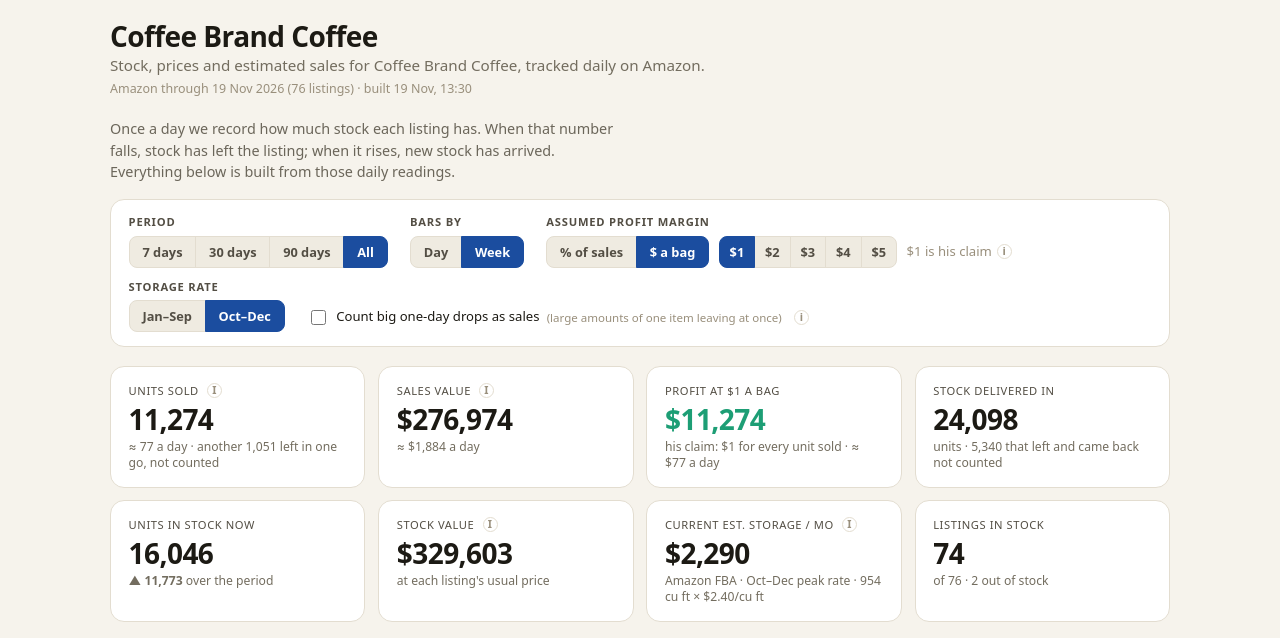
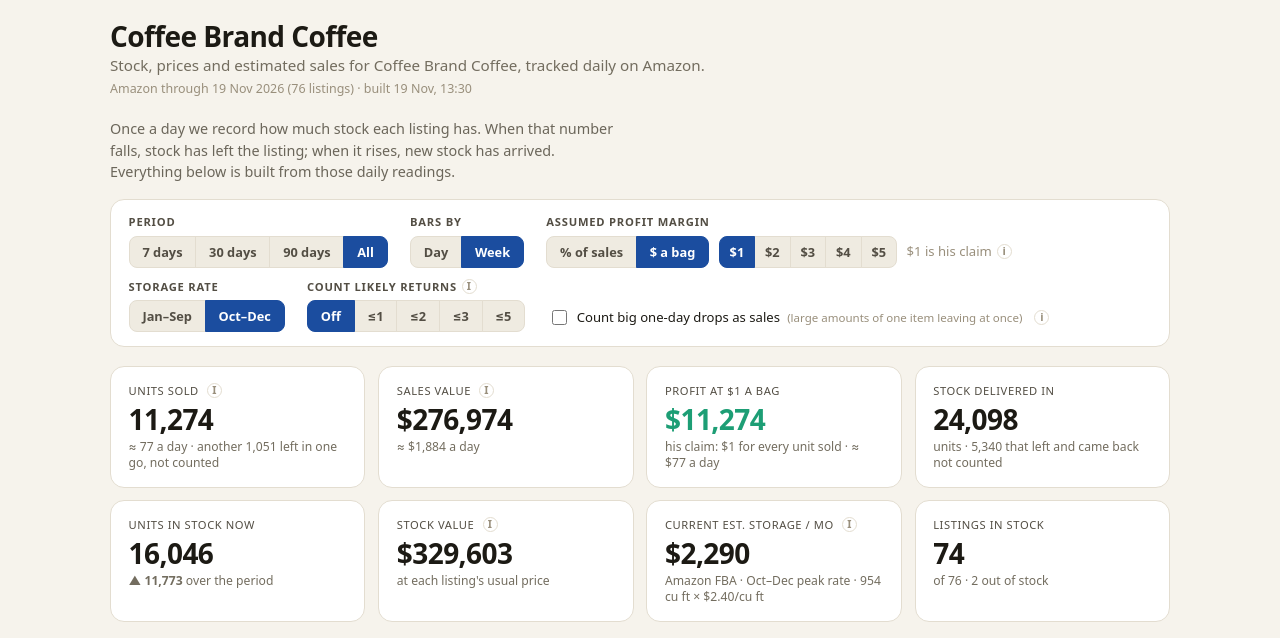
Before and after one commit to jerminaldecline/jerminaldecline, a plain HTML site: page public/coffee.html in a window 1280 px wide. Shown: the part 130-768 px from the top of the page. Drawn offline with Linux system fonts and the light colour scheme.

Commit message:
coffee: optional "count likely returns" toggle (off by default)
Adds a viewer control (Off / <=1 / <=2 / <=3 / <=5 units) that treats a small
stock re-entry as a likely customer return and nets it off Units sold, Sales
value and Profit. Only re-entries on a listing that sold in the prior ~14 days
and is NOT building up stock qualify (so obvious restock dribbles do not count),
and a return cannot exceed what that listing sold in the window.

Off by default and clearly a what-if: our own analysis found most small
re-entries actually arrive inside catalogue-wide restock deliveries, so this
most likely overstates returns. The tooltip and "How to read this" note say so;
the charts and per-listing figures stay raw.

Co-Authored-By: Claude Opus 4.8 <noreply@anthropic.com>
(cherry picked from commit 49d444f0775a9f1b68cbb41c599efec34d5fa641)

```diff
--- a/public/coffee.html
+++ b/public/coffee.html
@@ -264,6 +264,14 @@ tr.row.sel td{background:linear-gradient(var(--accent-2-bg),var(--accent-2-bg)),
         <button type="button" data-store="base" aria-pressed="false">Jan–Sep</button>
         <button type="button" data-store="peak" aria-pressed="false">Oct–Dec</button>
       </div></div>
+    <div class="ctl"><span class="ctl-label">Count likely returns<i class="info" data-tip="Off by default, and a what-if rather than a measured figure. When a few units re-enter a listing that is currently selling — and not being restocked — they could be customer returns rather than a delivery. Turn this on to treat any re-entry of the chosen size or fewer, on an item that was selling and not building up stock, as a return and take it off the sales total. Note: in this data most small re-entries actually arrive as part of catalogue-wide restock deliveries, so this most likely overstates returns — treat it as a generous upper bound, not a count.">i</i></span>
+      <div class="seg" role="group" aria-label="Count likely returns against sales">
+        <button type="button" data-ret="0" aria-pressed="true">Off</button>
+        <button type="button" data-ret="1" aria-pressed="false">≤1</button>
+        <button type="button" data-ret="2" aria-pressed="false">≤2</button>
+        <button type="button" data-ret="3" aria-pressed="false">≤3</button>
+        <button type="button" data-ret="5" aria-pressed="false">≤5</button>
+      </div></div>
     <label class="check"><input type="checkbox" id="bulkChk"> Count big one-day drops as sales <small>(large amounts of one item leaving at once)</small><i class="info" data-tip="Now and then 40 or more units of one item — at least half of what the listing had — disappear between one day's reading and the next. A fall that large and sudden is unusual for everyday sales: it could be a single bulk order, or it could be stock being moved elsewhere (his own shop, a wholesale buyer, or another Amazon warehouse). The stock count on its own can't tell which. These drops are shown separately in amber and left out of the sales totals unless you tick the box. If the same amount returns to the listing within four weeks, it is treated as a temporary move and left out of both the drop and the delivery figures.">i</i></label>
   </div>
 
@@ -341,6 +349,7 @@ tr.row.sel td{background:linear-gradient(var(--accent-2-bg),var(--accent-2-bg)),
       <li><b>Units sold</b> is stock going down a few units at a time between two readings. When 40 or more units — and at least half of a listing — vanish in a single day, that is too big and sudden to read as everyday sales: it may be a single bulk order, or it may be stock moved elsewhere, and the count can't tell which. We show those drops separately in amber as <b>left in one go</b>, and keep them out of sales unless you tick the box.</li>
       <li><b>Stock that leaves and comes back</b> is left out of everything. A count can collapse one day and rebuild over the following weeks — for example when Amazon moves stock between its warehouses. When a listing's stock climbs back within four weeks of a big drop, neither the drop nor the return is counted.</li>
       <li><b>Sales value</b> is units sold multiplied by the price each one actually sold for — a clearance that held for a few days counts at the clearance price, while a one-day price blip is ignored. <b>Profit</b> is just that sales value times the margin you pick above, or a flat $1 to $5 a unit in the $-a-bag mode; it starts at the $1 a unit he has said he makes. That is an illustrative figure you set — not a calculation of his real costs, Amazon's fees or tax — and neither it nor the sales value is an actual figure from the business.</li>
+      <li><b>Count likely returns</b> is an option above, off by default. A few units re-entering a listing that is already selling — and not being restocked — could be customer returns rather than a delivery, so when it is on, re-entries up to the size you choose are treated as returns and taken off <b>Units sold</b>, <b>Sales value</b> and <b>Profit</b>. Only listings that sold in the previous couple of weeks and are not building up stock qualify. It is a what-if you switch on, not a measured figure: in this data most small re-entries arrive as part of a wider restock delivery, so it most likely overstates returns. The charts and the per-listing figures still show the raw stock movements.</li>
       <li><b>vs prior</b> compares the period with the same number of days immediately before it, when enough readings exist.</li>
       <li><b>Sales and a delivery on the same day net off.</b> Stock is counted once a day, so we see only the day's net change, not the separate movements inside it. If 10 units sell and 20 arrive, the count rises by 10, so we record a delivery of 10 and no sale — the 10 sales are hidden inside the restock. <b>Units sold</b> and <b>stock delivered in</b> are therefore minimums, higher than shown on any day where selling and restocking both happen.</li>
       <li>Days with no usable reading are skipped, and a fall across a gap is booked on the day the next reading landed. Weekly bars group days by the week starting Monday.</li>
@@ -357,7 +366,7 @@ const MONTHS=['Jan','Feb','Mar','Apr','May','Jun','Jul','Aug','Sep','Oct','Nov',
 const FAM=[['K-Cups','var(--f-kcups)'],['Ground','var(--f-ground)'],['Whole Bean','var(--f-wb)'],['Other','var(--f-other)']];
 const famColor=f=>{const m=FAM.find(x=>x[0]===f);return m?m[1]:'var(--f-other)'};
 const BULK_MIN=40, BULK_SHARE=0.5, WEEK_ABOVE=45, PRICE_MIN_RUN=3;
-const state={period:0,margin:15,mode:'bag',bag:1,bulk:false,store:(new Date().getMonth()>=9?'peak':'base'),day:null,daySort:{key:'sl',dir:'desc'},group:'auto',sort:{key:'sold',dir:'desc'},sel:null,fam:'all',oos:false,q:''};
+const state={period:0,margin:15,mode:'bag',bag:1,bulk:false,returns:0,store:(new Date().getMonth()>=9?'peak':'base'),day:null,daySort:{key:'sl',dir:'desc'},group:'auto',sort:{key:'sold',dir:'desc'},sel:null,fam:'all',oos:false,q:''};
 let DATA=null, CH={};
 
 const fmtU=n=>Math.round(n).toLocaleString('en-US');
@@ -413,6 +422,25 @@ function deriveSku(s, days, cap){
   // a remnant too small to be a big drop is ordinary selling during the round-trip
   for(let i=0;i<n;i++) if(bulk[i]>0 && bulk[i]<BULK_MIN){ sold[i]+=bulk[i]; bulk[i]=0; }
   s.sold=sold; s.bulk=bulk; s.rest=rest; s.ret=ret;
+  // Likely-returns tag (2026-11-20, user option): the SIZE of each small re-entry
+  // that looks more like a customer return than a restock — the listing was SELLING
+  // in the prior ~14 days and NOT building up stock over that window. Size is kept
+  // here; the page deducts the ones <= the threshold the viewer picks (threshold-
+  // independent so it needn't recompute). NB our own analysis found most small
+  // re-entries actually arrive inside catalogue-wide restock deliveries, so this
+  // leans high — it is an opt-in what-if, not a measured returns figure.
+  const RET_WIN=14, retSale=new Array(n).fill(0), ks=[];
+  for(let i=0;i<n;i++) if(s.stock[i]!=null) ks.push(i);
+  for(let p=1;p<ks.length;p++){
+    const i=ks[p]; if(rest[i]<=0) continue;
+    let priorSold=0, vStart=s.stock[ks[p-1]];
+    for(let q=p-1;q>=1;q--){
+      if(toT(days[i])-toT(days[ks[q-1]])>RET_WIN*dayMs) break;
+      priorSold+=sold[ks[q]]; vStart=s.stock[ks[q-1]];
+    }
+    if(priorSold>0 && s.stock[ks[p-1]]-vStart<=0) retSale[i]=rest[i];
+  }
+  s.retSale=retSale;
   // Value each day's sales at the price that HELD for >= PRICE_MIN_RUN in-stock
   // readings (the same rule the price log uses), carried forward across one-day
   // buy-box flaps and gaps: a clearance lasting a few days is valued at the
@@ -463,14 +491,17 @@ function aggregate(c,[i0,i1]){
   const days=c.days.slice(i0,i1+1), n=days.length;
   const sold=new Array(n).fill(0), bulk=new Array(n).fill(0), rest=new Array(n).fill(0), gross=new Array(n).fill(0), grossBulk=new Array(n).fill(0);
   const byFam={}, famSold={}; FAM.forEach(f=>{byFam[f[0]]=new Array(n).fill(0); famSold[f[0]]=0;});
-  let onHand=0,onHandVal=0,onHandCuft=0,capped=0,inStock=0,oos=0,unknown=0,retU=0,ohDelta=0;
+  let onHand=0,onHandVal=0,onHandCuft=0,capped=0,inStock=0,oos=0,unknown=0,retU=0,retSaleU=0,retSaleVal=0,ohDelta=0;
   const rows=[];
   for(const s of c.skus){
-    const p=s.price||0; let sl=0,bk=0,rs=0,oo=0,rg=0;
+    const p=s.price||0; let sl=0,bk=0,rs=0,oo=0,rg=0,rr=0,rrV=0;
     for(let i=0;i<n;i++){ const j=i0+i, ep=(s.effPrice&&s.effPrice[j]!=null)?s.effPrice[j]:p;
       sold[i]+=s.sold[j]; bulk[i]+=s.bulk[j]; rest[i]+=s.rest[j]; retU+=s.ret[j]; gross[i]+=s.sold[j]*ep; grossBulk[i]+=s.bulk[j]*ep;
       sl+=s.sold[j]; bk+=s.bulk[j]; rs+=s.rest[j]; rg+=(s.sold[j]+(state.bulk?s.bulk[j]:0))*ep; if(s.stock[j]===0) oo++;
+      if(state.returns>0&&s.retSale){ const rsz=s.retSale[j]; if(rsz>0&&rsz<=state.returns){ rr+=rsz; rrV+=rsz*ep; } }
       const v = s.stock[j]!=null ? s.stock[j] : lastKnownBefore(s.stock,j); if(v!=null) byFam[s.family][i]+=v; }
+    if(rr>sl){ if(rr>0) rrV*=sl/rr; rr=sl; }   // can't return more than was sold in-window
+    retSaleU+=rr; retSaleVal+=rrV;
     famSold[s.family]+=sl+(state.bulk?bk:0);
     const first=firstKnownFrom(s.stock,i0), cap=capOf(s);
     if(first!=null&&s.last!=null&&!(cap!=null&&(first>=cap||s.last>=cap))) ohDelta+=s.last-first;
@@ -481,7 +512,7 @@ function aggregate(c,[i0,i1]){
     if(s.last>0) inStock++; else oos++;
     onHand+=s.last; onHandVal+=s.last*p; onHandCuft+=s.last*cuftOf(s); if(s.lastCapped) capped++;
   }
-  return {days,i0,i1,sold,bulk,rest,gross,grossBulk,byFam,famSold,rows,onHand,onHandVal,onHandCuft,capped,inStock,oos,unknown,retU,ohDelta,
+  return {days,i0,i1,sold,bulk,rest,gross,grossBulk,byFam,famSold,rows,onHand,onHandVal,onHandCuft,capped,inStock,oos,unknown,retU,retSaleU,retSaleVal,ohDelta,
     soldU:sum(sold),bulkU:sum(bulk),restU:sum(rest),grossU:sum(gross),grossBulkU:sum(grossBulk),
     units:sum(sold)+(state.bulk?sum(bulk):0), grossAll:sum(gross)+(state.bulk?sum(grossBulk):0)};
 }
@@ -620,16 +651,17 @@ function deltaHtml(curV, prevV){
 }
 
 function renderKpis(c,A,P){
-  const nd=A.days.length, units=A.units, gross=A.grossAll, net=netOf(gross,units);
+  const nd=A.days.length, retU_=A.retSaleU||0, retVal_=A.retSaleVal||0, units=A.units-retU_, gross=A.grossAll-retVal_, net=netOf(gross,units);
+  const pUnits=P?P.units-(P.retSaleU||0):null, pGross=P?P.grossAll-(P.retSaleVal||0):null;
   const rate=v=> nd>1?`≈ ${fmtU(v/nd)} a day`:'';
   const j=(...xs)=>xs.filter(Boolean).join(' · ');
   const storeRate=STORE_RATE[state.store], storeCost=A.onHandCuft*storeRate;
   const oh=fmtU(A.onHand)+(A.capped?'+':'');
   const moved=A.bulkU;
   const tiles=[
-    [`Units sold <i class="info" data-tip="An estimate, not confirmed sales. The business doesn't report sales — we read each listing's stock once a day and count a fall as units sold, so it is inferred from net stock movements. A sale and a restock on the same day cancel out, so treat it as a floor. More in 'How to read this' below.">i</i>`, fmtU(units), j(rate(units), P&&deltaHtml(units,P.units), state.bulk?`includes ${fmtU(moved)} that left in one go`:(moved?`another ${fmtU(moved)} left in one go, not counted`:''))],
-    [`Sales value <i class="info" data-tip="An estimate, not a figure from the business — estimated units sold (inferred from daily stock falls; see Units sold) × the price each one sold at.">i</i>`, fmtM(gross), j(nd>1?`≈ ${fmtM(gross/nd)} a day`:'', P&&deltaHtml(gross,P.grossAll))],
-    ['Profit '+netLabel(), fmtM(net), j(state.mode==='bag'?(state.bag===1?'his claim: $1 for every unit sold':'$'+state.bag+' for every unit sold'):`if he keeps ${state.margin}% of the sales value`, state.mode==='bag'&&nd>1?`≈ ${fmtM(net/nd)} a day`:'', P&&deltaHtml(net,netOf(P.grossAll,P.units))), 'net'],
+    [`Units sold <i class="info" data-tip="An estimate, not confirmed sales. The business doesn't report sales — we read each listing's stock once a day and count a fall as units sold, so it is inferred from net stock movements. A sale and a restock on the same day cancel out, so treat it as a floor. More in 'How to read this' below.">i</i>`, fmtU(units), j(rate(units), P&&deltaHtml(units,pUnits), state.returns&&retU_?`net of ${fmtU(retU_)} assumed return${retU_===1?'':'s'}`:'', state.bulk?`includes ${fmtU(moved)} that left in one go`:(moved?`another ${fmtU(moved)} left in one go, not counted`:''))],
+    [`Sales value <i class="info" data-tip="An estimate, not a figure from the business — estimated units sold (inferred from daily stock falls; see Units sold) × the price each one sold at.">i</i>`, fmtM(gross), j(nd>1?`≈ ${fmtM(gross/nd)} a day`:'', P&&deltaHtml(gross,pGross))],
+    ['Profit '+netLabel(), fmtM(net), j(state.mode==='bag'?(state.bag===1?'his claim: $1 for every unit sold':'$'+state.bag+' for every unit sold'):`if he keeps ${state.margin}% of the sales value`, state.mode==='bag'&&nd>1?`≈ ${fmtM(net/nd)} a day`:'', P&&deltaHtml(net,netOf(pGross,pUnits))), 'net'],
     ['Stock delivered in', fmtU(A.restU), j('units', P&&deltaHtml(A.restU,P.restU), A.retU?`${fmtU(A.retU)} that left and came back not counted`:'')],
     ['Units in stock now', oh, A.ohDelta?`<b>${A.ohDelta>0?'▲':'▼'} ${fmtU(Math.abs(A.ohDelta))}</b> over the period`:''],
     [`Stock value <i class="info" data-tip="Units in stock now × each listing's usual price (its most common in-stock price) — what the inventory would be worth at the normal shelf price. Not a discounted, clearance or live price, and not what it has sold for. On-hand stock only; it does not change with the period filter above. Not a figure from the business.">i</i>`, fmtM(A.onHandVal), `at each listing's usual price`],
@@ -843,6 +875,7 @@ function wire(){
   document.querySelectorAll('[data-mb]').forEach(b=>b.onclick=()=>setMode(b.dataset.mb));
   document.querySelectorAll('[data-bag]').forEach(b=>b.onclick=()=>{ state.bag=+b.dataset.bag; press('[data-bag]','bag',b.dataset.bag); render(); });
   document.getElementById('bulkChk').onchange=e=>{ state.bulk=e.target.checked; render(); };
+  document.querySelectorAll('[data-ret]').forEach(b=>b.onclick=()=>{ state.returns=+b.dataset.ret; press('[data-ret]','ret',b.dataset.ret); render(); });
   document.querySelectorAll('[data-store]').forEach(b=>b.onclick=()=>{ state.store=b.dataset.store; press('[data-store]','store',state.store); render(); });
   press('[data-store]','store',state.store);
   // click a bar: open (or close) the day behind it under that chart
```
